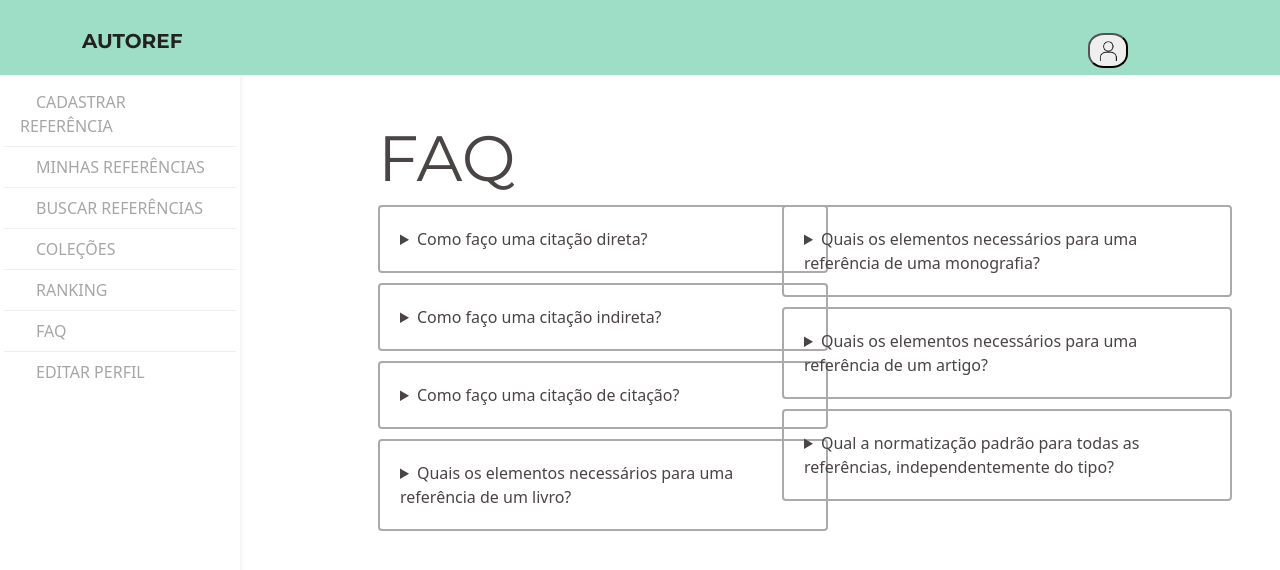
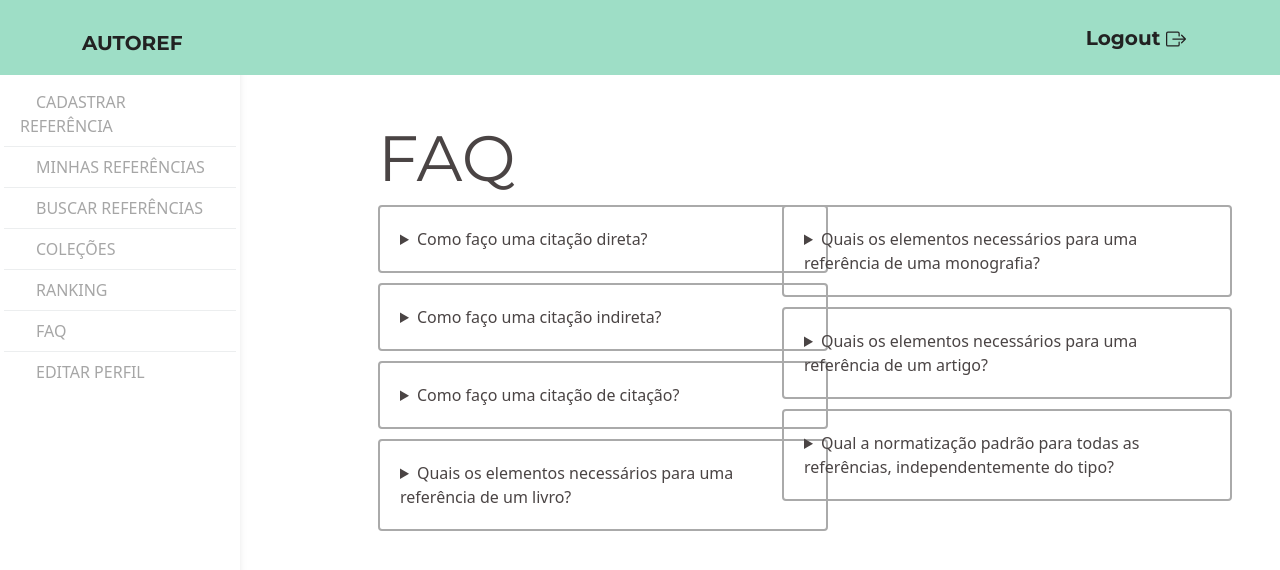
Before and after one commit to erthalduda/autoRef, a React (Create React App) app in the folder autoref-app/: page /faq in a window 1280 px wide. Shown: the top 570 px of the page. Built offline with nearby package versions, Linux system fonts and the light colour scheme.

Commit message:
Botão de logout

```diff
--- a/autoref-app/src/components/navbar.jsx
+++ b/autoref-app/src/components/navbar.jsx
@@ -1,35 +1,26 @@
 import React, { useRef, useState } from "react";
 
-import Profile from "../images/profile.png";
+import { BsBoxArrowRight } from "react-icons/bs";
 
 function Navbar() {
-  const dropDownRef = useRef(null);
   const [isActive, setIsActive] = useState(false);
   const onClick = () => setIsActive(!isActive);
 
   return (
     <div className="navbar fixed-top">
       <div className="container">
-        <a href="#/home" className="navbar-brand-dois">
+
+        <a href="/home" className="navbar-brand-dois">
           <b>AUTOREF</b>
         </a>
 
         <div className="menu-profile">
-          <button onClick={onClick} className="menu-button">
-            <img src={Profile} alt="Avatar" height="20"></img>{" "}
-            <b className="caret"></b>
-          </button>
-
-          <nav
-            ref={dropDownRef}
-            className={`menu ${isActive ? "active" : "inactive"}`}
-          >
-            <ul>
-              <li className="log">
-                <a href="#/home">Logout</a>
-              </li>
-            </ul>
-          </nav>
+          <div className="container">
+            <a href="/" className="navbar-brand-dois">
+              <b>Logout </b>
+              <BsBoxArrowRight></BsBoxArrowRight>
+            </a>
+          </div>
         </div>
       </div>
     </div>
--- a/autoref-app/src/custom.css
+++ b/autoref-app/src/custom.css
@@ -114,8 +114,9 @@ details[open] summary {
   font-size: 50px;
 }
 
-.navbar-brand-dois, .navbar-brand-dois:hover {
-  height: 50px;
+.navbar-brand-dois,
+.navbar-brand-dois:hover {
+  height: 20px;
   text-decoration: none;
   color: rgb(34, 34, 34);
   font-size: larger;
```
